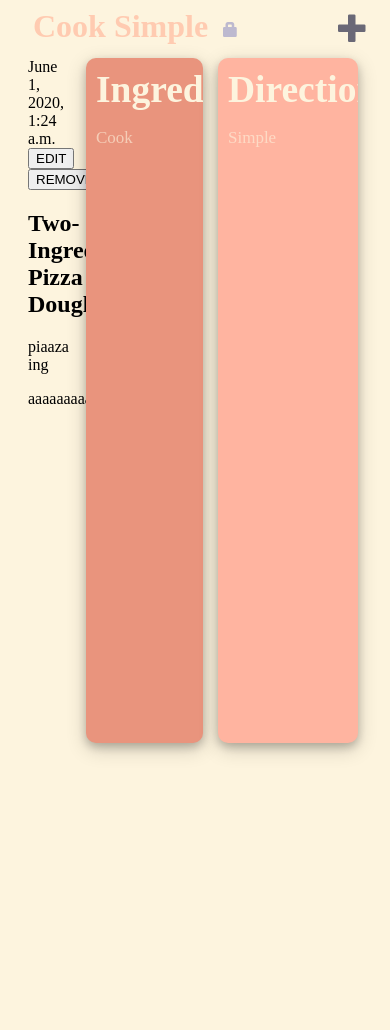
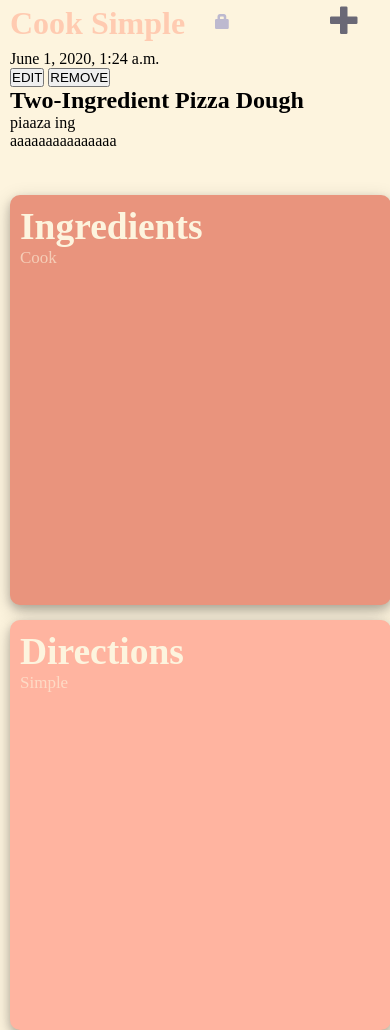
Before and after one commit to oqueuo/cook_simple, a Django app: page /recipe/2/ in a window 390 px wide. Before the commit the page ends 755 px from the top, so only its background shows below. Run offline with Django 3.2, Linux system fonts and the light colour scheme; a user stored in the database is signed in; data comes from the database, SQL or seed files in the repository; some libraries are stand-ins or nearby versions.

Commit message:
Added mobile support

```diff
--- a/recipe/static/css/styles.css
+++ b/recipe/static/css/styles.css
@@ -240,3 +240,59 @@ ul .recipe-pulldown a:hover {
         font-size: 17px;
     }
 }
+
+@media (max-width: 600px) {
+    * {
+        margin:0 !important;
+        padding: 0 ;
+    }
+    .grid-container {
+        display: grid;
+        grid-template-columns: 100vw;
+        grid-template-rows: 50px;
+        grid-template-areas:
+            "topbar"
+            "title"
+            "ingredients"
+            "directions";
+    }
+    header h1 {
+        margin-top: 5px !important;
+        margin-left: 10px !important;
+    }
+    ::-webkit-scrollbar {
+        width: 0px;  /* Remove scrollbar space */
+        background: transparent;  /* Optional: just make scrollbar invisible */
+    }
+    aside {
+        width: 100vw;
+        height: 130px;
+        grid-area: title;
+        overflow-x: scroll;
+        display: inline-flex;
+
+        margin-left: 10px !important;
+        margin-right: 20px !important;
+        /* height: 90px; 40px - more place for scrollbar, is hidden under parent box */
+        /* white-space: nowrap; */
+
+        -webkit-overflow-scrolling: touch;
+    }
+    .title-item {
+        /* min-width: 200px; */
+        min-width: 150px;
+        max-width: 300px;
+        margin-right: 15px !important;
+    }
+    #recipe-ingredients, #recipe-directions {
+        width: 95vw;
+        margin-top: 15px !important;
+        margin-left: 0;
+        margin-right: 0;
+
+        min-height: 400px;
+
+        margin-left: 10px !important;
+        margin-right: 10px !important;
+    }
+}
```
